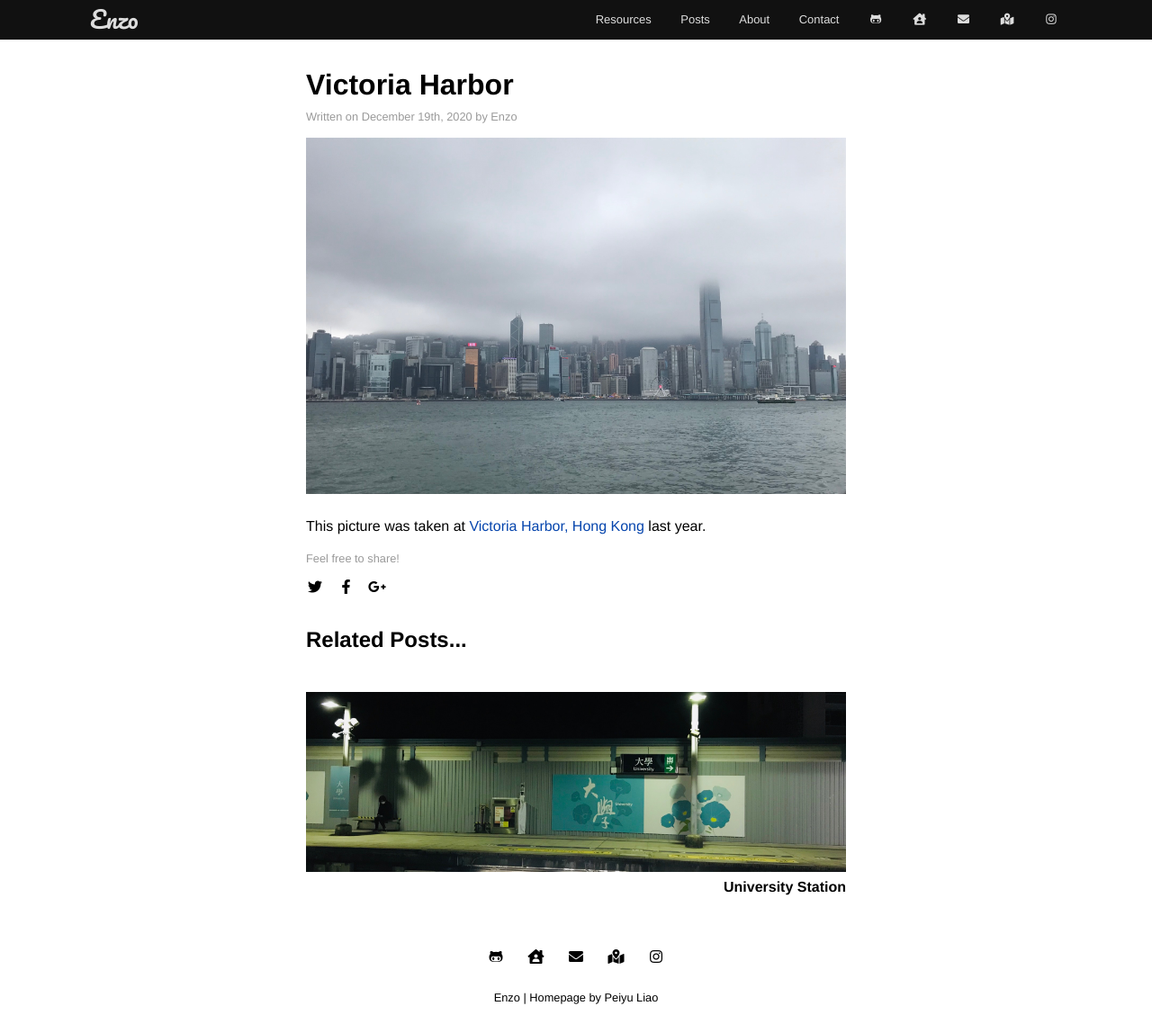
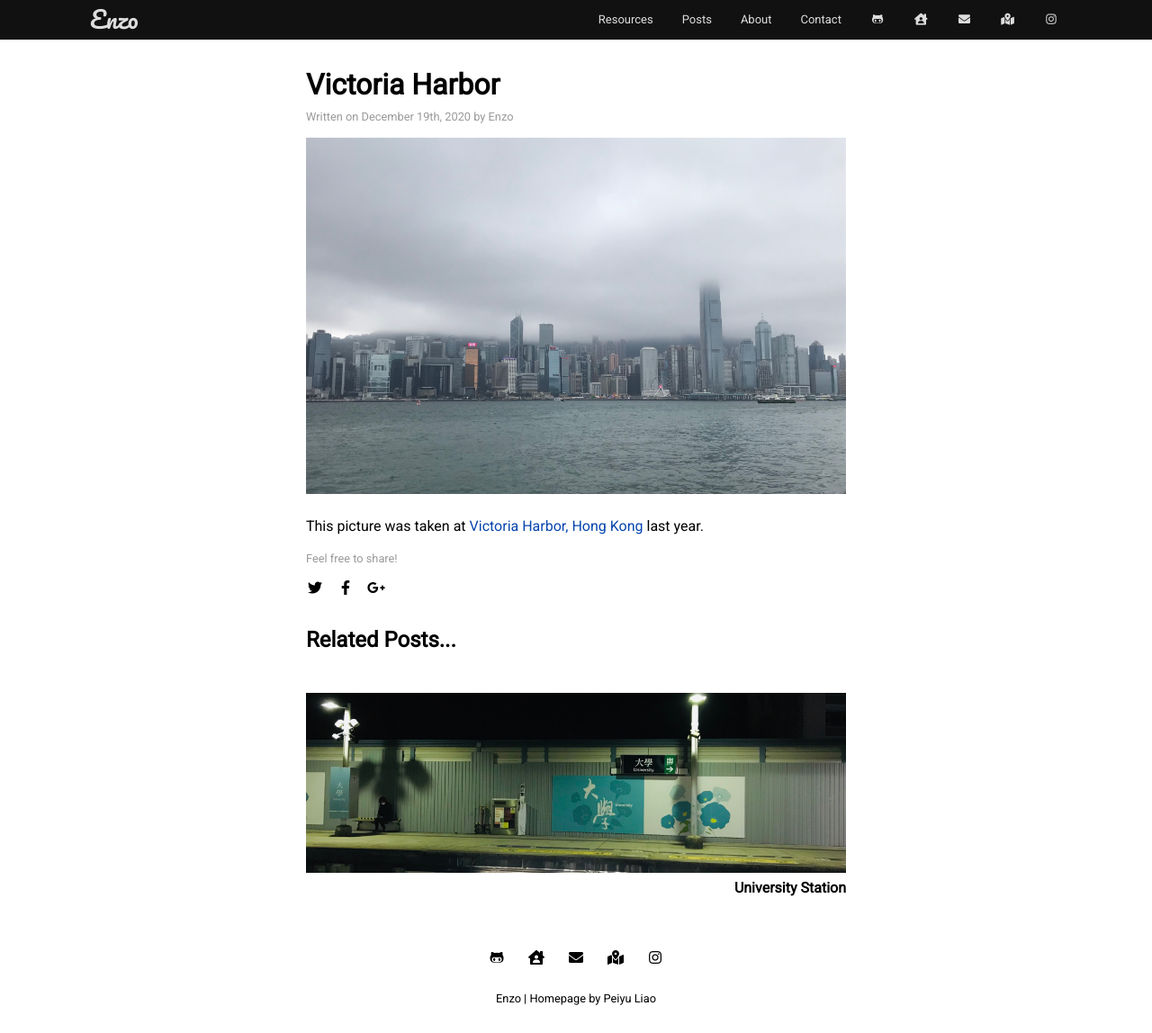
Before and after one commit to enzoleo/enzoleo.github.io, a Jekyll site: the page built from _posts/2020-12-19-victoria-harbor.md, in a window 1280 px wide and 1148 px high. Shown: the whole window at 90% size. Built offline with Jekyll 4.4.1, drawn with Linux system fonts in a browser that asks for light colours.

Commit message:
Use Roboto font by defaullt

```diff
--- a/assets/css/main.scss
+++ b/assets/css/main.scss
@@ -8,8 +8,8 @@
   those who have installed this font family, otherwise some
   fallbacks will be made.
 */
-$base-font-family: 'Helvetica', sans-serif;
-$body-font-family: 'Helvetica', sans-serif;
+$base-font-family: 'Roboto', sans-serif;
+$body-font-family: 'Roboto', sans-serif;
 $code-font-family: "Source Code Pro", monospace;
 
 /* Black navbar */
```
